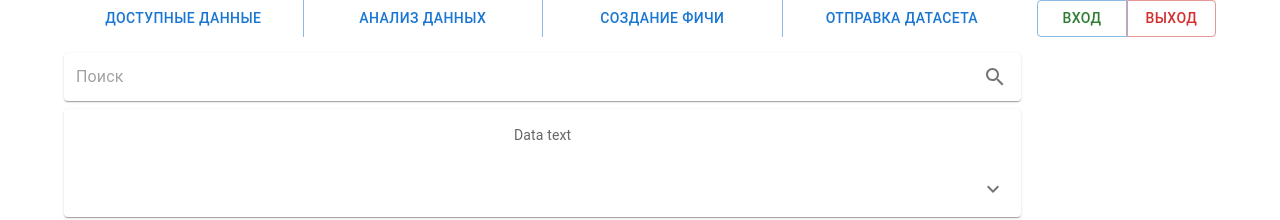
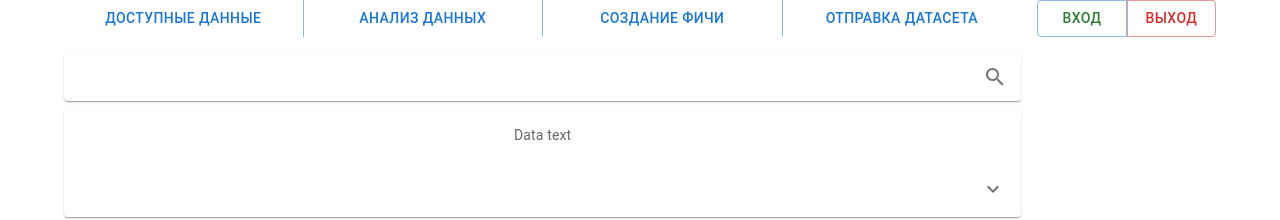
Before and after one commit to ElizabethNN/VTB-more-tech3.0, a React (Create React App) app in the folder frontend/: page /AvailableData in a window 1280 px wide. Shown: the top 220 px of the page. Built offline with nearby package versions, Linux system fonts and the light colour scheme.

Commit message:
фбобф

```diff
--- a/frontend/src/AvailableDataPage/AvailableData.js
+++ b/frontend/src/AvailableDataPage/AvailableData.js
@@ -1,24 +1,12 @@
 import * as React from "react";
-import Paper from "@mui/material/Paper";
-import InputBase from "@mui/material/InputBase";
-import IconButton from "@mui/material/IconButton";
-import { SearchOutlined } from "@material-ui/icons";
 import { Pagination } from "@mui/material";
 import InfoCard from "./InfoCard/InfoCard";
-import { Grid } from "@mui/material";
+import SearchInput from "../SearchInput/SearchInput";
 
 function AvailableData() {
   return (
     <>
-      <Paper
-        component="form"
-        sx={{ p: "2px 4px", display: "flex", alignItems: "center" }}
-      >
-        <InputBase sx={{ ml: 1, flex: 1 }} placeholder="Поиск" />
-        <IconButton type="submit" sx={{ p: "10px" }} aria-label="search">
-          <SearchOutlined />
-        </IconButton>
-      </Paper>
+        <SearchInput/>
       <InfoCard />
       <InfoCard />
       <InfoCard />
--- a/frontend/src/SearchInput/SearchInput.js
+++ b/frontend/src/SearchInput/SearchInput.js
@@ -10,7 +10,7 @@
         <div>
             <Paper
                 component="form"
-                sx={{ p: '2px 4px', display: 'flex', alignItems: 'center', width: 400 }}
+                sx={{ p: '2px 4px', display: 'flex', alignItems: 'center' }}
             >
                 <InputBase
                     sx={{ ml: 1, flex: 1 }}
```
